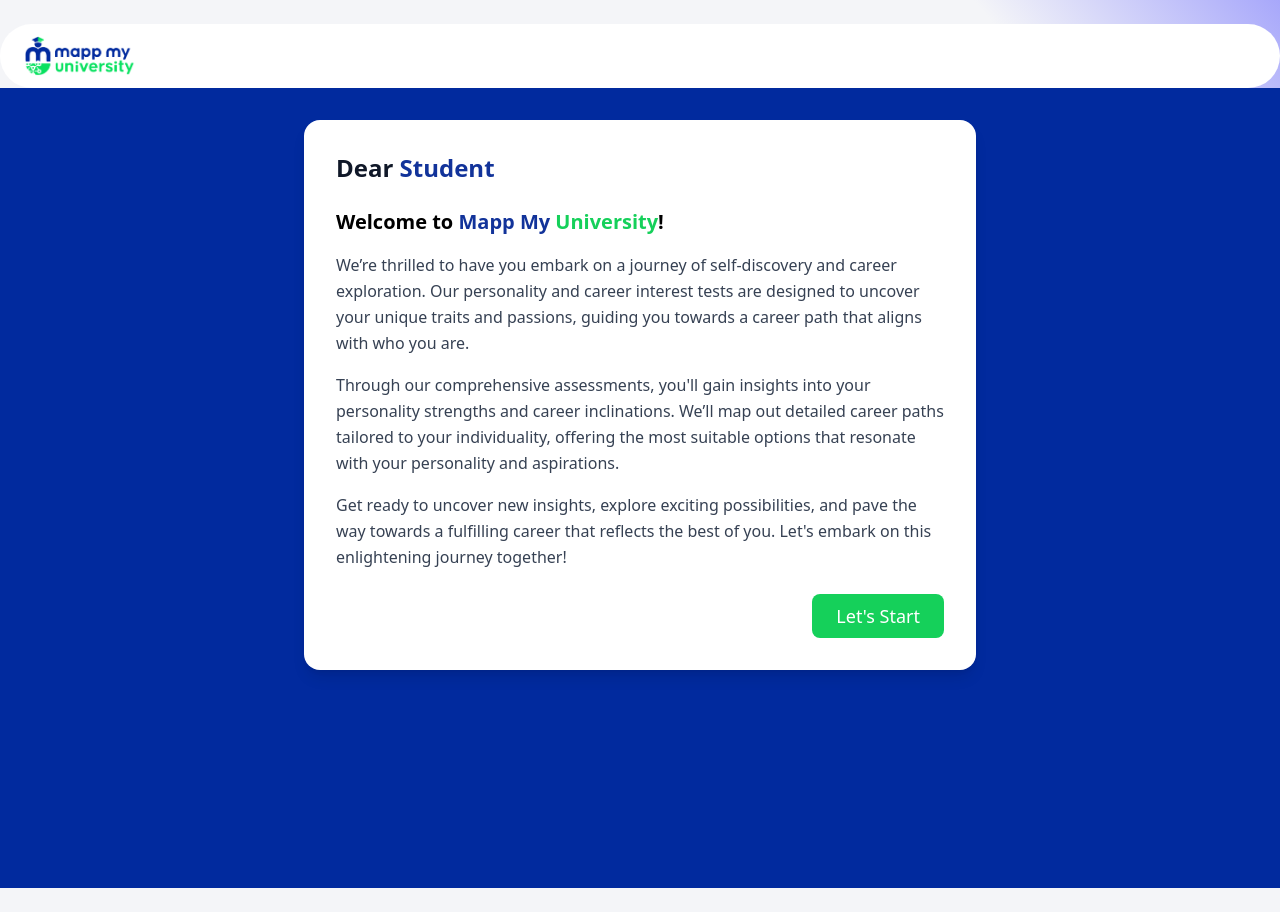
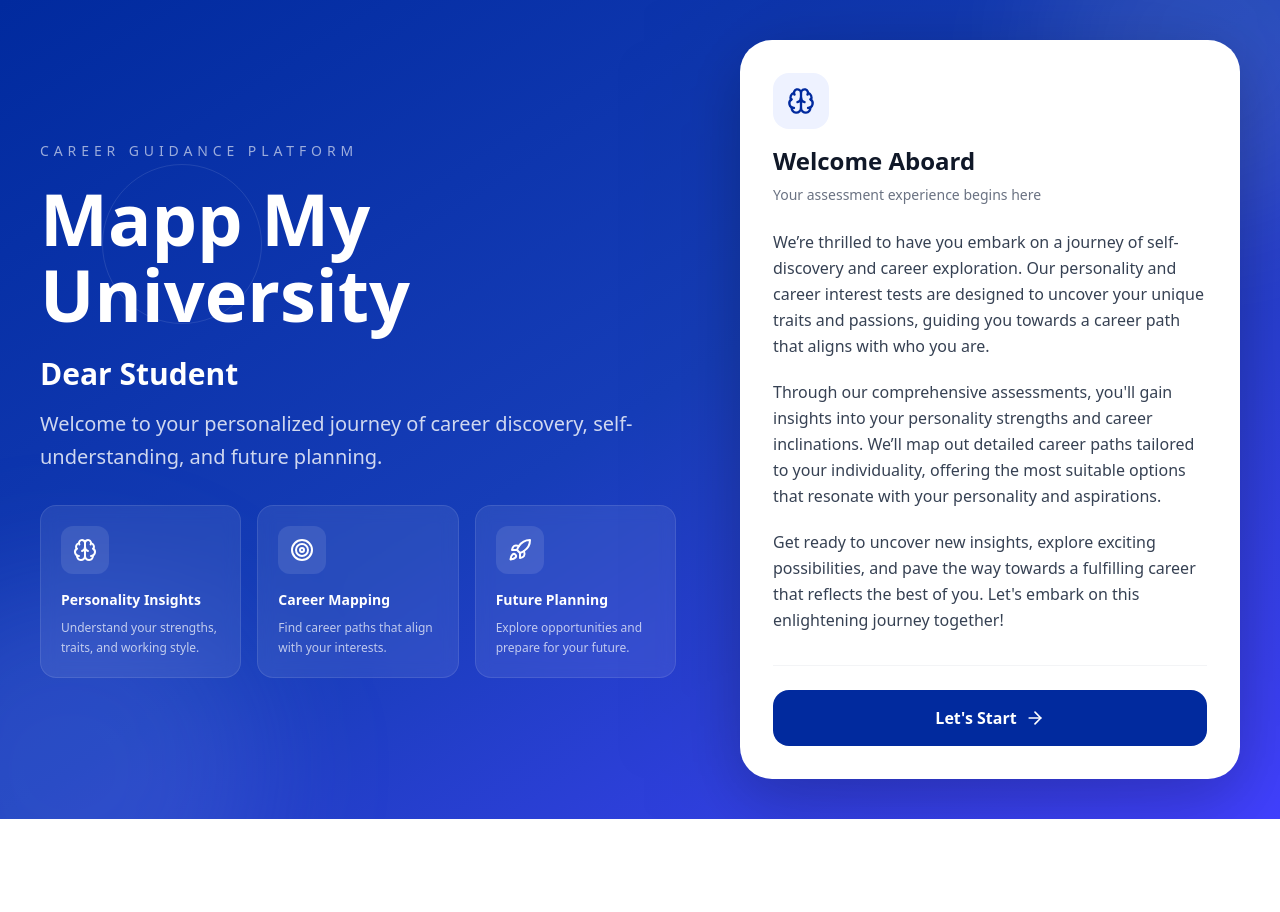
Before and after one commit to bytrait/MappU_Career_Guidance_Platform_Frontend, a React (Vite) app: page /demo in a window 1280 px wide. After the commit the page ends 819 px from the top, so only its background shows below. Built offline with nearby package versions, Linux system fonts and the light colour scheme; no server answers.

Commit message:
updated demo and main pagest with new morden desine

```diff
--- a/src/layouts/PrivateLayout.jsx
+++ b/src/layouts/PrivateLayout.jsx
@@ -1,23 +1,30 @@
-import { Outlet } from "react-router-dom";
+import { Outlet, useLocation } from "react-router-dom";
 import Navbar from "../components/Navbar";
-import { useState } from "react";
 
 function PrivateLayout() {
+  const location = useLocation();
 
   const handleLogout = () => {
     const redirectUrl = import.meta.env.VITE_REDIRECT_URL;
     window.location.href = redirectUrl;
   };
 
+  // Hide navbar only on welcome page "/"
+  const hideNavbarRoutes = ["/"];
+
+  const isNavbarHidden = hideNavbarRoutes.includes(location.pathname);
+
   return (
     <div
-      className="py-6"
+      className={`${isNavbarHidden ? "min-h-screen" : "min-h-screen pt-6"}`}
       style={{
-        background: "linear-gradient(50deg, #F4F5F8 0%, #F4F5F8 85%, #4140FE 120%)"
+        background:
+          "linear-gradient(50deg, #F4F5F8 0%, #F4F5F8 85%, #4140FE 120%)",
       }}
     >
       <main>
-        <Navbar onLogout={handleLogout} />
+        {!isNavbarHidden && <Navbar onLogout={handleLogout} />}
+
         <Outlet />
       </main>
     </div>
--- a/src/layouts/PublicLayout.jsx
+++ b/src/layouts/PublicLayout.jsx
@@ -1,24 +1,36 @@
 // src/layouts/PublicLayout.jsx
-import { Outlet } from "react-router-dom";
-import logo from "../assets/bytrait_logo.png"; // adjust if path differs
+import { Outlet, useLocation } from "react-router-dom";
+import logo from "../assets/bytrait_logo.png";
 
 export default function PublicLayout() {
+  const location = useLocation();
+
+  // Only hide navbar on these exact pages
+  const hiddenNavbarRoutes = ["/demo", "/demo/welcome"];
+
+  const isNavbarHidden = hiddenNavbarRoutes.includes(location.pathname);
+  console.log("Current path:", location.pathname, " - Navbar hidden:", isNavbarHidden);
+
   return (
     <div
-            className="py-6"
+      className={`${isNavbarHidden ? "min-h-screen" : "min-h-screen pt-6"}`}
       style={{
-                background: "linear-gradient(50deg, #F4F5F8 0%, #F4F5F8 85%, #4140FE 120%)",
+        background:
+          "linear-gradient(50deg, #F4F5F8 0%, #F4F5F8 85%, #4140FE 120%)",
       }}
     >
+      {!isNavbarHidden && (
+        <nav className="w-full max-w-7xl mx-auto flex items-center justify-between px-6 py-3 rounded-full bg-white">
+          <div className="flex items-center">
+            <img
+              src={logo}
+              alt="Careerlogy Logo"
+              className="h-10 w-auto"
+            />
+          </div>
+        </nav>
+      )}
 
-            <nav className="w-full max-w-7xl mx-auto flex items-center justify-between px-6 py-3 rounded-full bg-white">
-                {/* Logo */}
-                <div className="flex items-center">
-                    <img src={logo} alt="Careerlogy Logo" className="h-10 w-auto" />
-                </div>
-
-
-            </nav>
       <Outlet />
     </div>
   );
--- a/src/pages/WelcomePage.jsx
+++ b/src/pages/WelcomePage.jsx
@@ -1,27 +1,43 @@
 import React, { useEffect, useState } from "react";
 import { useNavigate } from "react-router-dom";
-import { fetchUserProgress } from '../services/userAssessmentProgressService'
-import { fetchUserDetailsById } from "../services/userAssessmentProgressService";
+import {
+  Brain,
+  Target,
+  Rocket,
+  ArrowRight,
+  Sparkles,
+} from "lucide-react";
+import {
+  fetchUserProgress,
+  fetchUserDetailsById,
+} from "../services/userAssessmentProgressService";
+
 export default function WelcomePage() {
+  const navigate = useNavigate();
 
-    const navigate = useNavigate();
   const [loading, setLoading] = useState(true);
   const [userDetails, setUserDetails] = useState(null);
 
   useEffect(() => {
     const getUserDetails = async () => {
-        const userDetails = await fetchUserDetailsById();
-        setUserDetails(userDetails);
+      try {
+        const user = await fetchUserDetailsById();
+        setUserDetails(user);
+      } catch (error) {
+        console.error("Failed to fetch user details", error);
+      }
     };
+
     getUserDetails();
   }, []);
+
   useEffect(() => {
     fetchUserProgress()
       .then((progress) => {
         if (progress?.currentStage === null) {
-          navigate("/report"); // redirect if already done
+          navigate("/report");
         } else {
-          setLoading(false); // show welcome content
+          setLoading(false);
         }
       })
       .catch((err) => {
@@ -31,52 +47,157 @@
   }, [navigate]);
 
   if (loading) {
-    return <p className="text-center mt-10">Loading...</p>;
+    return (
+      <div className="min-h-screen flex items-center justify-center bg-gradient-to-br from-[#012A9E] via-[#163db8] to-[#4140FE]">
+        <div className="flex flex-col items-center gap-4">
+          <div className="w-14 h-14 border-4 border-white/20 border-t-white rounded-full animate-spin" />
+          <p className="text-white/80 font-medium text-lg">
+            Preparing your assessment...
+          </p>
+        </div>
+      </div>
+    );
   }
+
   return (
-    <div className="min-h-screen flex justify-center items-start p-2 sm:p-4 md:p-6 lg:p-8">
-      <div className="bg-white rounded-2xl shadow-lg w-full max-w-2xl p-4 sm:p-6 md:p-8">
-        {/* Greeting */}
-        <h2 className="text-lg sm:text-xl md:text-2xl font-bold text-gray-900 mb-4 sm:mb-6">
-          Dear <span className="text-primary">{userDetails?.fullName}</span>
+    <div className="min-h-screen relative overflow-hidden bg-gradient-to-br from-[#012A9E] via-[#163db8] to-[#4140FE]">
+      {/* Decorative Background */}
+      <div className="absolute inset-0 overflow-hidden">
+        <div className="absolute top-[-120px] right-[-100px] w-[340px] h-[340px] rounded-full bg-white/10 blur-3xl" />
+        <div className="absolute bottom-[-140px] left-[-120px] w-[380px] h-[380px] rounded-full bg-[#7C8CFF]/20 blur-3xl" />
+        <div className="absolute top-[20%] left-[8%] w-40 h-40 border border-white/10 rounded-full" />
+        <div className="absolute bottom-[15%] right-[12%] w-24 h-24 border border-white/10 rounded-full" />
+      </div>
+
+      <div className="relative z-10 max-w-7xl mx-auto px-4 sm:px-6 lg:px-10 py-10 min-h-screen flex items-center">
+        <div className="grid lg:grid-cols-[1.1fr_500px] gap-10 lg:gap-16 items-center w-full">
+          {/* Left Side */}
+          <div className="text-white">
+
+
+            <div className="mb-8">
+              <p className="text-sm uppercase tracking-[0.35em] text-white/60 mb-5">
+                Career Gauidance Platform
+              </p>
+
+              <h1 className="text-5xl sm:text-6xl lg:text-7xl font-bold leading-[1.05] mb-6">
+                Mapp My <br />
+                <span className="">University</span>
+              </h1>
+
+              <h2 className="text-2xl sm:text-3xl font-semibold mb-4">
+                Dear{" "}
+                <span className="">
+                  {userDetails?.fullName || "Student"}
+                </span>
               </h2>
 
-        {/* Intro */}
-        <h3 className="text-base sm:text-lg md:text-xl font-semibold mb-2 sm:mb-4">Welcome to <span className="text-primary">Mapp My </span> <span className="text-accent">University</span>!</h3>
-        <p className="text-gray-700 mb-2 sm:mb-4 leading-relaxed text-sm sm:text-base">
-          We’re thrilled to have you embark on a journey of self-discovery and career exploration. Our personality and career interest tests are designed to uncover your unique traits and passions, guiding you towards a career path that aligns with who you are.
+              <p className="text-white/75 text-lg sm:text-xl leading-relaxed max-w-2xl">
+                Welcome to your personalized journey of career discovery,
+                self-understanding, and future planning.
               </p>
-        <p className="text-gray-700 mb-2 sm:mb-4 leading-relaxed text-sm sm:text-base">
-          Through our comprehensive assessments, you'll gain insights into your personality strengths and career inclinations. We’ll map out detailed career paths tailored to your individuality, offering the most suitable options that resonate with your personality and aspirations.
+            </div>
+
+            <div className="grid grid-cols-1 sm:grid-cols-3 gap-4 max-w-3xl">
+              <div className="bg-white/10 border border-white/10 rounded-2xl p-5 backdrop-blur-md hover:bg-white/15 transition-all duration-300">
+                <div className="w-12 h-12 rounded-xl bg-white/10 flex items-center justify-center mb-4">
+                  <Brain className="w-6 h-6" />
+                </div>
+
+                <h3 className="text-sm font-semibold mb-2">
+                  Personality Insights
+                </h3>
+
+                <p className="text-xs text-white/70 leading-relaxed">
+                  Understand your strengths, traits, and working style.
                 </p>
-        <p className="text-gray-700 mb-4 sm:mb-6 leading-relaxed text-sm sm:text-base">
-          Get ready to uncover new insights, explore exciting possibilities, and pave the way towards a fulfilling career that reflects the best of you. Let's embark on this enlightening journey together!
+              </div>
+
+              <div className="bg-white/10 border border-white/10 rounded-2xl p-5 backdrop-blur-md hover:bg-white/15 transition-all duration-300">
+                <div className="w-12 h-12 rounded-xl bg-white/10 flex items-center justify-center mb-4">
+                  <Target className="w-6 h-6" />
+                </div>
+
+                <h3 className="text-sm font-semibold mb-2">
+                  Career Mapping
+                </h3>
+
+                <p className="text-xs text-white/70 leading-relaxed">
+                  Find career paths that align with your interests.
+                </p>
+              </div>
+
+              <div className="bg-white/10 border border-white/10 rounded-2xl p-5 backdrop-blur-md hover:bg-white/15 transition-all duration-300">
+                <div className="w-12 h-12 rounded-xl bg-white/10 flex items-center justify-center mb-4">
+                  <Rocket className="w-6 h-6" />
+                </div>
+
+                <h3 className="text-sm font-semibold mb-2">
+                  Future Planning
+                </h3>
+
+                <p className="text-xs text-white/70 leading-relaxed">
+                  Explore opportunities and prepare for your future.
+                </p>
+              </div>
+            </div>
+          </div>
+
+          {/* Right Card */}
+          <div className="relative">
+            <div className="absolute inset-0 bg-black/10 blur-3xl rounded-[32px]" />
+
+            <div className="relative bg-white rounded-[32px] border border-white/10 shadow-[0_20px_60px_rgba(0,0,0,0.18)] p-7 sm:p-8">
+              <div className="mb-6">
+                <div className="w-14 h-14 rounded-2xl bg-[#EEF2FF] flex items-center justify-center mb-4">
+                  <Brain className="w-7 h-7 text-[#012A9E]" />
+                </div>
+
+                <h3 className="text-2xl font-bold text-gray-900 mb-2">
+                  Welcome Aboard
+                </h3>
+
+                <p className="text-sm text-gray-500">
+                  Your assessment experience begins here
+                </p>
+              </div>
+
+              <div className="space-y-5">
+                <p className="text-gray-700 leading-relaxed text-sm sm:text-base">
+                  We’re thrilled to have you embark on a journey of
+                  self-discovery and career exploration. Our personality and
+                  career interest tests are designed to uncover your unique
+                  traits and passions, guiding you towards a career path that
+                  aligns with who you are.
                 </p>
 
-        {/* Video */}
-        {/* <p className="font-medium text-gray-900 mb-2 sm:mb-3 text-sm sm:text-base">Please watch the video below before you begin</p> */}
-        {/* <div className="w-full flex justify-center mb-4">
-          <div className="w-full max-w-xs sm:max-w-md md:max-w-lg lg:max-w-2xl aspect-video">
-            <iframe
-              className="w-full h-48 sm:h-64 md:h-72 lg:h-80 rounded-lg"
-              src="https://www.youtube.com/embed/gxx6rqKimzQ?si=VdQAaaCm0Hxh971d"
-              title="YouTube video player"
-              frameBorder="0"
-              allow="accelerometer; autoplay; clipboard-write; encrypted-media; gyroscope; picture-in-picture; web-share"
-              referrerPolicy="strict-origin-when-cross-origin"
-              allowFullScreen
-            ></iframe>
+                <p className="text-gray-700 leading-relaxed text-sm sm:text-base">
+                  Through our comprehensive assessments, you'll gain insights
+                  into your personality strengths and career inclinations.
+                  We’ll map out detailed career paths tailored to your
+                  individuality, offering the most suitable options that
+                  resonate with your personality and aspirations.
+                </p>
+
+                <p className="text-gray-700 leading-relaxed text-sm sm:text-base">
+                  Get ready to uncover new insights, explore exciting
+                  possibilities, and pave the way towards a fulfilling career
+                  that reflects the best of you. Let's embark on this
+                  enlightening journey together!
+                </p>
               </div>
-        </div> */}
 
-        {/* Action Button */}
-        <div className="flex flex-col sm:flex-row justify-end items-center gap-2 mt-2">
+              <div className="mt-8 pt-6 border-t border-gray-100">
                 <button
-            className="bg-accent hover:bg-success text-white px-4 sm:px-6 py-2 rounded-lg w-full sm:w-auto text-base sm:text-lg"
+                  className="group w-full bg-[#012A9E] hover:bg-[#001f78] text-white py-4 rounded-2xl font-semibold text-base transition-all duration-300 flex items-center justify-center gap-2"
                   onClick={() => navigate("/assessment")}
                 >
                   Let&apos;s Start
+                  <ArrowRight className="w-5 h-5 transition-transform duration-300 group-hover:translate-x-1" />
                 </button>
+              </div>
+            </div>
+          </div>
         </div>
       </div>
     </div>
--- a/src/pages/demo/DemoOceanInstructions.jsx
+++ b/src/pages/demo/DemoOceanInstructions.jsx
@@ -30,6 +30,11 @@
           <li>Select the option that best describes you.</li>
         </ul>
 
+        {/* Note about the main test */}
+        <p className="text-sm text-gray-500 italic mb-6">
+          Note: The actual main test contains <strong>50 questions</strong> for a more comprehensive analysis.
+        </p>
+
         {/* Start Button */}
         <div className="flex justify-end">
           <button
--- a/src/pages/demo/DemoReportPage.jsx
+++ b/src/pages/demo/DemoReportPage.jsx
@@ -47,7 +47,7 @@
             </div> */}
 
             <div className="max-w-7xl mx-auto px-2">
-                <h1 className="text-5xl font-semibold mb-8 text-primary">Demo User</h1>
+                <h1 className="text-5xl font-semibold mb-8 text-primary">Sample Report</h1>
 
                 {/* 🔹 Personality Section */}
                 <section className="mb-16">
--- a/src/pages/demo/DemoWelcomePage.jsx
+++ b/src/pages/demo/DemoWelcomePage.jsx
@@ -1,72 +1,149 @@
 // src/pages/demo/DemoWelcomePage.jsx
 import React, { useEffect } from "react";
 import { useNavigate } from "react-router-dom";
+import { Brain, Target, Rocket, ArrowRight } from "lucide-react";
 
 export default function DemoWelcomePage() {
   const navigate = useNavigate();
 
-  // Scroll to top on load
   useEffect(() => {
     window.scrollTo({ top: 0, behavior: "smooth" });
   }, []);
 
+  return (
+    <div className="min-h-screen relative overflow-hidden bg-gradient-to-br from-[#012A9E] via-[#163db8] to-[#4140FE]">
+      {/* Decorative Background */}
+      <div className="absolute inset-0 overflow-hidden">
+        <div className="absolute top-[-120px] right-[-100px] w-[340px] h-[340px] rounded-full bg-white/10 blur-3xl" />
+        <div className="absolute bottom-[-140px] left-[-120px] w-[380px] h-[380px] rounded-full bg-[#7C8CFF]/20 blur-3xl" />
+        <div className="absolute top-[20%] left-[8%] w-40 h-40 border border-white/10 rounded-full" />
+        <div className="absolute bottom-[15%] right-[12%] w-24 h-24 border border-white/10 rounded-full" />
+      </div>
 
-  return (
-    <div className="min-h-screen flex justify-center items-start p-2 sm:p-4 md:p-6 lg:p-8 bg-[#012A9E]">
-      <div className="bg-white rounded-2xl shadow-lg w-full max-w-2xl p-4 sm:p-6 md:p-8">
+      <div className="relative z-10 max-w-7xl mx-auto px-4 sm:px-6 lg:px-10 py-10 min-h-screen flex items-center">
+        <div className="grid lg:grid-cols-[1.1fr_500px] gap-10 lg:gap-16 items-center w-full">
+          {/* Left Side */}
+          <div className="text-white">
+            <div className="mb-8">
+              <p className="text-sm uppercase tracking-[0.35em] text-white/60 mb-5">
+                Career Guidance Platform
+              </p>
 
-        {/* Greeting */}
-        <h2 className="text-lg sm:text-xl md:text-2xl font-bold text-gray-900 mb-4 sm:mb-6">
-          Dear <span className="text-primary">Student</span>
+              <h1 className="text-5xl sm:text-6xl lg:text-7xl font-bold leading-[1.05] mb-6">
+                Mapp My <br />
+                <span className="">University</span>
+              </h1>
+
+              <h2 className="text-2xl sm:text-3xl font-semibold mb-4">
+                Dear Student
               </h2>
 
-        {/* Intro — exactly same content */}
-        <h3 className="text-base sm:text-lg md:text-xl font-semibold mb-2 sm:mb-4">
-          Welcome to <span className="text-primary">Mapp My </span><span className="text-accent">University</span>!
+              <p className="text-white/80 text-lg sm:text-xl leading-relaxed max-w-2xl">
+                Welcome to your personalized journey of career discovery,
+                self-understanding, and future planning.
+              </p>
+            </div>
+
+            <div className="grid grid-cols-1 sm:grid-cols-3 gap-4 max-w-3xl">
+              <div className="bg-white/8 border border-white/10 rounded-2xl p-5 backdrop-blur-sm">
+                <div className="w-12 h-12 rounded-xl bg-white/10 flex items-center justify-center mb-4">
+                  <Brain className="w-6 h-6 text-white" />
+                </div>
+
+                <h3 className="text-sm font-semibold mb-2">
+                  Personality Insights
                 </h3>
 
-        <p className="text-gray-700 mb-2 sm:mb-4 leading-relaxed text-sm sm:text-base">
-          We’re thrilled to have you embark on a journey of self-discovery and career exploration.
-          Our personality and career interest tests are designed to uncover your unique traits and passions, guiding you towards a career path that aligns with who you are.
+                <p className="text-xs text-white/70 leading-relaxed">
+                  Understand your strengths, traits, and working style.
+                </p>
+              </div>
+
+              <div className="bg-white/8 border border-white/10 rounded-2xl p-5 backdrop-blur-sm">
+                <div className="w-12 h-12 rounded-xl bg-white/10 flex items-center justify-center mb-4">
+                  <Target className="w-6 h-6 text-white" />
+                </div>
+
+                <h3 className="text-sm font-semibold mb-2">
+                  Career Mapping
+                </h3>
+
+                <p className="text-xs text-white/70 leading-relaxed">
+                  Find career paths that align with your interests.
+                </p>
+              </div>
+
+              <div className="bg-white/8 border border-white/10 rounded-2xl p-5 backdrop-blur-sm">
+                <div className="w-12 h-12 rounded-xl bg-white/10 flex items-center justify-center mb-4">
+                  <Rocket className="w-6 h-6 text-white" />
+                </div>
+
+                <h3 className="text-sm font-semibold mb-2">
+                  Future Planning
+                </h3>
+
+                <p className="text-xs text-white/70 leading-relaxed">
+                  Explore opportunities and prepare for your future.
+                </p>
+              </div>
+            </div>
+          </div>
+
+          {/* Right Card */}
+          <div className="relative">
+            <div className="absolute inset-0 bg-black/10 blur-3xl rounded-[32px]" />
+
+            <div className="relative bg-white rounded-[32px] border border-white/10 shadow-[0_20px_60px_rgba(0,0,0,0.18)] p-7 sm:p-8">
+              <div className="mb-6">
+                <div className="w-14 h-14 rounded-2xl bg-[#EEF2FF] flex items-center justify-center mb-4">
+                  <Brain className="w-7 h-7 text-[#012A9E]" />
+                </div>
+
+                <h3 className="text-2xl font-bold text-gray-900 mb-2">
+                  Welcome Aboard
+                </h3>
+
+                <p className="text-sm text-gray-500">
+                  Your assessment experience begins here
+                </p>
+              </div>
+
+              <div className="space-y-5">
+                <p className="text-gray-700 leading-relaxed text-sm sm:text-base">
+                  We’re thrilled to have you embark on a journey of
+                  self-discovery and career exploration. Our personality and
+                  career interest tests are designed to uncover your unique
+                  traits and passions, guiding you towards a career path that
+                  aligns with who you are.
                 </p>
 
-        <p className="text-gray-700 mb-2 sm:mb-4 leading-relaxed text-sm sm:text-base">
-          Through our comprehensive assessments, you'll gain insights into your personality strengths and career inclinations.
-          We’ll map out detailed career paths tailored to your individuality, offering the most suitable options that resonate with your personality and aspirations.
+                <p className="text-gray-700 leading-relaxed text-sm sm:text-base">
+                  Through our comprehensive assessments, you'll gain insights
+                  into your personality strengths and career inclinations.
+                  We’ll map out detailed career paths tailored to your
+                  individuality, offering the most suitable options that
+                  resonate with your personality and aspirations.
                 </p>
 
-        <p className="text-gray-700 mb-4 sm:mb-6 leading-relaxed text-sm sm:text-base">
-          Get ready to uncover new insights, explore exciting possibilities, and pave the way towards a fulfilling career that reflects the best of you.
-          Let's embark on this enlightening journey together!
+                <p className="text-gray-700 leading-relaxed text-sm sm:text-base">
+                  Get ready to uncover new insights, explore exciting
+                  possibilities, and pave the way towards a fulfilling career
+                  that reflects the best of you. Let's embark on this
+                  enlightening journey together!
                 </p>
+              </div>
 
-        {/* Video — unchanged */}
-        {/* <p className="font-medium text-gray-900 mb-2 sm:mb-3 text-sm sm:text-base">
-          Please watch the video below before you begin
-        </p>
-
-        <div className="w-full flex justify-center mb-4">
-          <div className="w-full max-w-xs sm:max-w-md md:max-w-lg lg:max-w-2xl aspect-video">
-            <iframe
-              className="w-full h-48 sm:h-64 md:h-72 lg:h-80 rounded-lg"
-              src="https://www.youtube.com/embed/gxx6rqKimzQ?si=VdQAaaCm0Hxh971d"
-              title="YouTube video player"
-              frameBorder="0"
-              allow="accelerometer; autoplay; clipboard-write; encrypted-media; gyroscope; picture-in-picture; web-share"
-              referrerPolicy="strict-origin-when-cross-origin"
-              allowFullScreen
-            ></iframe>
-          </div>
-        </div> */}
-
-        {/* Button */}
-        <div className="flex flex-col sm:flex-row justify-end items-center gap-2 mt-2">
+              <div className="mt-8 pt-6 border-t border-gray-100">
                 <button
-            className="bg-accent hover:bg-success text-white px-4 sm:px-6 py-2 rounded-lg w-full sm:w-auto text-base sm:text-lg"
+                  className="group w-full bg-[#012A9E] hover:bg-[#001f78] text-white py-4 rounded-2xl font-semibold text-base transition-all duration-300 flex items-center justify-center gap-2"
                   onClick={() => navigate("/demo/assessment")}
                 >
                   Let&apos;s Start
+                  <ArrowRight className="w-5 h-5 transition-transform duration-300 group-hover:translate-x-1" />
                 </button>
+              </div>
+            </div>
+          </div>
         </div>
       </div>
     </div>
```
Also changed, not shown: src/pages/demo/DemoAptitudeInstructions.jsx (+12 -11 lines), src/pages/demo/DemoInterestInstructions.jsx (+9 -5 lines). Lines whose indentation alone changed are shown as unchanged.
